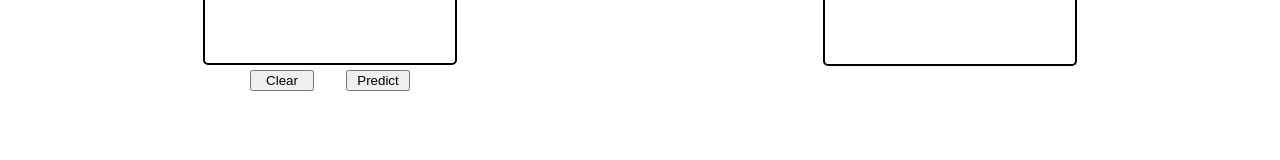
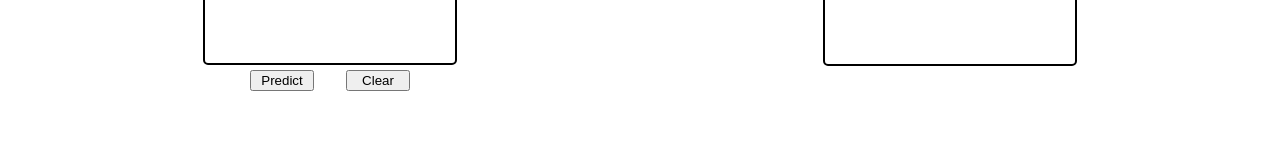
Before and after one commit to asjadanis/tfjs-digit-demo, a React (Create React App) app: page / in a window 1280 px wide. Shown: the part 449-609 px from the top of the page. Built offline with nearby package versions, Linux system fonts and the light colour scheme.

Commit message:
added prediction logic

```diff
--- a/src/components/Canvas/canvas.js
+++ b/src/components/Canvas/canvas.js
@@ -1,4 +1,5 @@
 import React, { useRef, useState, useEffect } from "react";
+import { processCanvasData } from "../../modules/predict";
 import "./canvas.css";
 
 const DigitCanvas = (props) => {
@@ -62,6 +63,12 @@ const DigitCanvas = (props) => {
     setLastPos({ x: null, y: null });
   };
 
+  const onPredict = (e) => {
+    const { predictDigit } = props;
+    const processedImage = processCanvasData(canvasRef.current);
+    predictDigit(processedImage);
+  };
+
   useEffect(() => {
     if (canvasRef) {
       setCanvasContext(canvasRef.current.getContext("2d"));
@@ -85,11 +92,11 @@ const DigitCanvas = (props) => {
         ></canvas>
       </div>
       <div>
-        <button style={{ marginRight: "2rem", width: "4rem" }} onClick={clearCanvas}>
-          Clear
+        <button style={{ width: "4rem", marginRight: "2rem" }} onClick={onPredict}>
+          Predict
         </button>
         <button style={{ width: "4rem" }} onClick={clearCanvas}>
-          Predict
+          Clear
         </button>
       </div>
     </>
--- /dev/null
+++ b/src/modules/predict.js
@@ -0,0 +1,11 @@
+import * as tf from "@tensorflow/tfjs";
+
+export const processCanvasData = (dataString) => {
+  const image = tf.browser.fromPixels(dataString);
+  const resizedImage = image.resizeNearestNeighbor([28, 28]);
+  const mean = resizedImage.mean(2);
+  const reshapedImage = mean.expandDims(2);
+  const expandedDimensions = reshapedImage.expandDims().toFloat();
+  const average = expandedDimensions.div(255.0);
+  return average;
+};
--- a/src/pages/Home/HomePage.js
+++ b/src/pages/Home/HomePage.js
@@ -1,15 +1,34 @@
-import React, { useRef, useEffect, useState } from "react";
-import DigitCanvas from "../../components/Canvas"
+import React, { useState, useEffect } from "react";
+import DigitCanvas from "../../components/Canvas";
 import DigitCard from "../../components/DigitCard";
+import * as tf from "@tensorflow/tfjs";
 import "./home.css";
 
 const HomePage = (props) => {
+  const [mnistModel, setMnistModel] = useState(null);
+
+  const predictDigit = async (data) => {
+    // const predictedDigit = await mnistModel.predict(data).data();
+    // console.log("Predicted Digit: ", predictDigit);
+  };
+
+  useEffect(() => {
+    async function loadModel() {
+      const model = await tf.loadLayersModel("/models/mnist-tf-js-model.json");
+      setMnistModel(model);
+    }
+    // loadModel();
+  }, []);
 
   return (
     <div className="home-container">
       <div className="inner-container">
-        <div style={{width:"50%", minWidth: "300px"}}><DigitCanvas /></div>
-        <div style={{width:"50%", minWidth: "300px"}}><DigitCard digit={5}/> </div>
+        <div style={{ width: "50%", minWidth: "300px" }}>
+          <DigitCanvas predictDigit={predictDigit} />
+        </div>
+        <div style={{ width: "50%", minWidth: "300px" }}>
+          <DigitCard digit={5} />{" "}
+        </div>
       </div>
     </div>
   );
```
